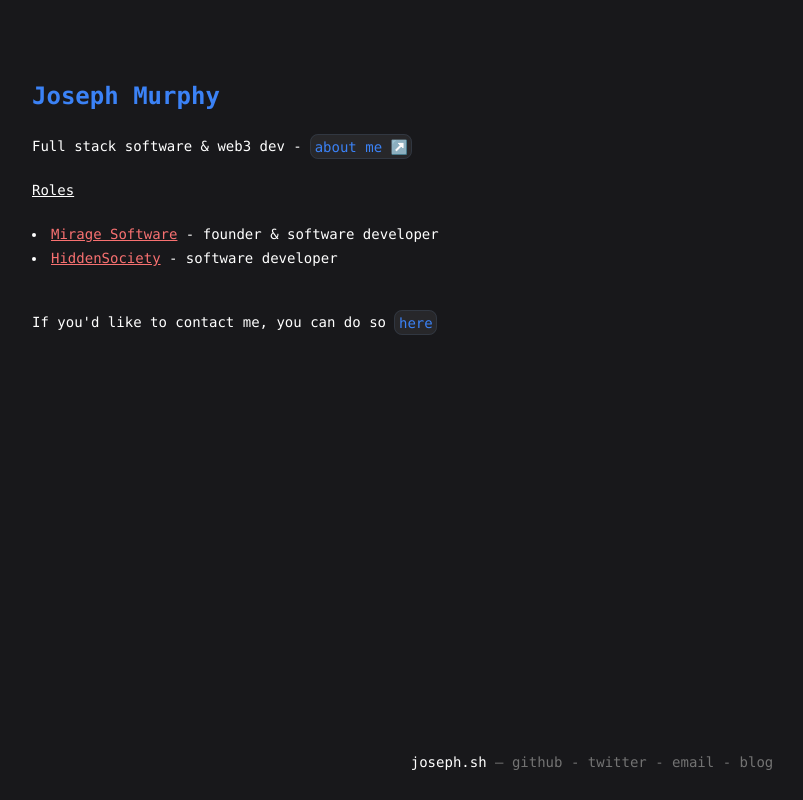
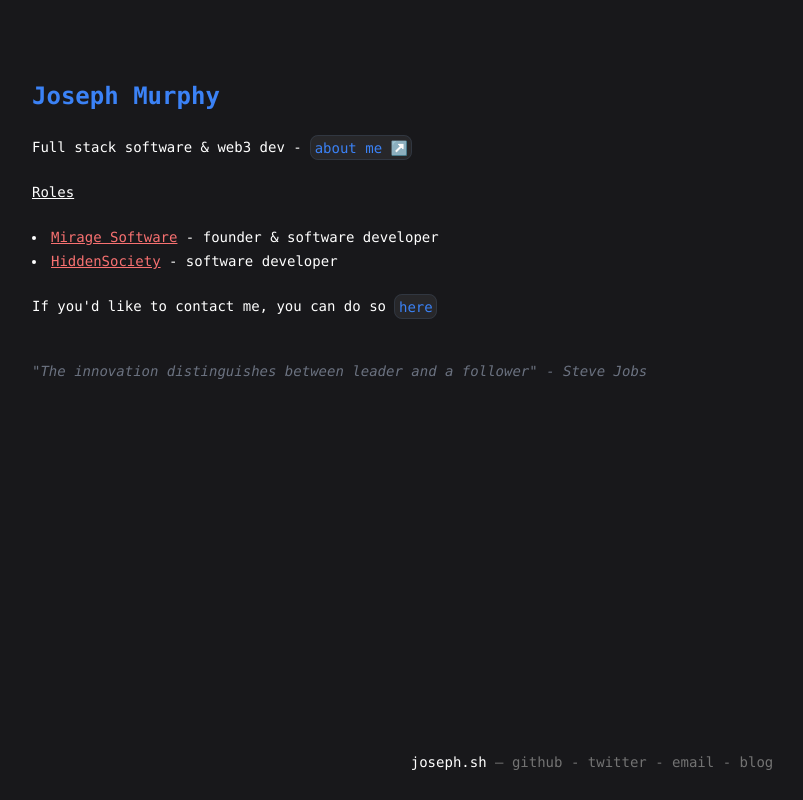
Before and after one commit to purchasable/website, a Next.js app: page / in a window 1280 px wide. Shown: the whole page, without its empty margins (48-851 px from the left). Built offline with nearby package versions, Linux system fonts and the light colour scheme.

Commit message:
added quote

```diff
--- a/pages/index.tsx
+++ b/pages/index.tsx
@@ -3,7 +3,7 @@ import PageFooter from "./components/footer";
 export default function Home() {
     return (
         <div className="font-semibold lg:font-normal">
-            <div className="lg:p-20 lg:items-start items-center flex flex-col justify-center px-4 py-20 text-xs lg:text-sm space-y-6">
+            <div className="lg:p-20 lg:items-start items-center flex flex-col justify-center px-4 py-20 text-xs lg:text-sm space-y-[25px]">
                 <h1 className="text-xl lg:text-2xl text-blue-500 font-bold">
                     Joseph Murphy
                 </h1>
@@ -39,7 +39,6 @@ export default function Home() {
                         <span> - software developer</span>
                     </li>
                 </ul>
-                <br />
                 <span>
                     If you'd like to contact me, you can do so{" "}
                     <a
@@ -49,6 +48,11 @@ export default function Home() {
                         here
                     </a>{" "}
                 </span>
+                <br />
+                <span className="italic text-gray-500">
+                    "The innovation distinguishes between leader and a follower"
+                    - Steve Jobs
+                </span>
             </div>
             <PageFooter />
         </div>
```
